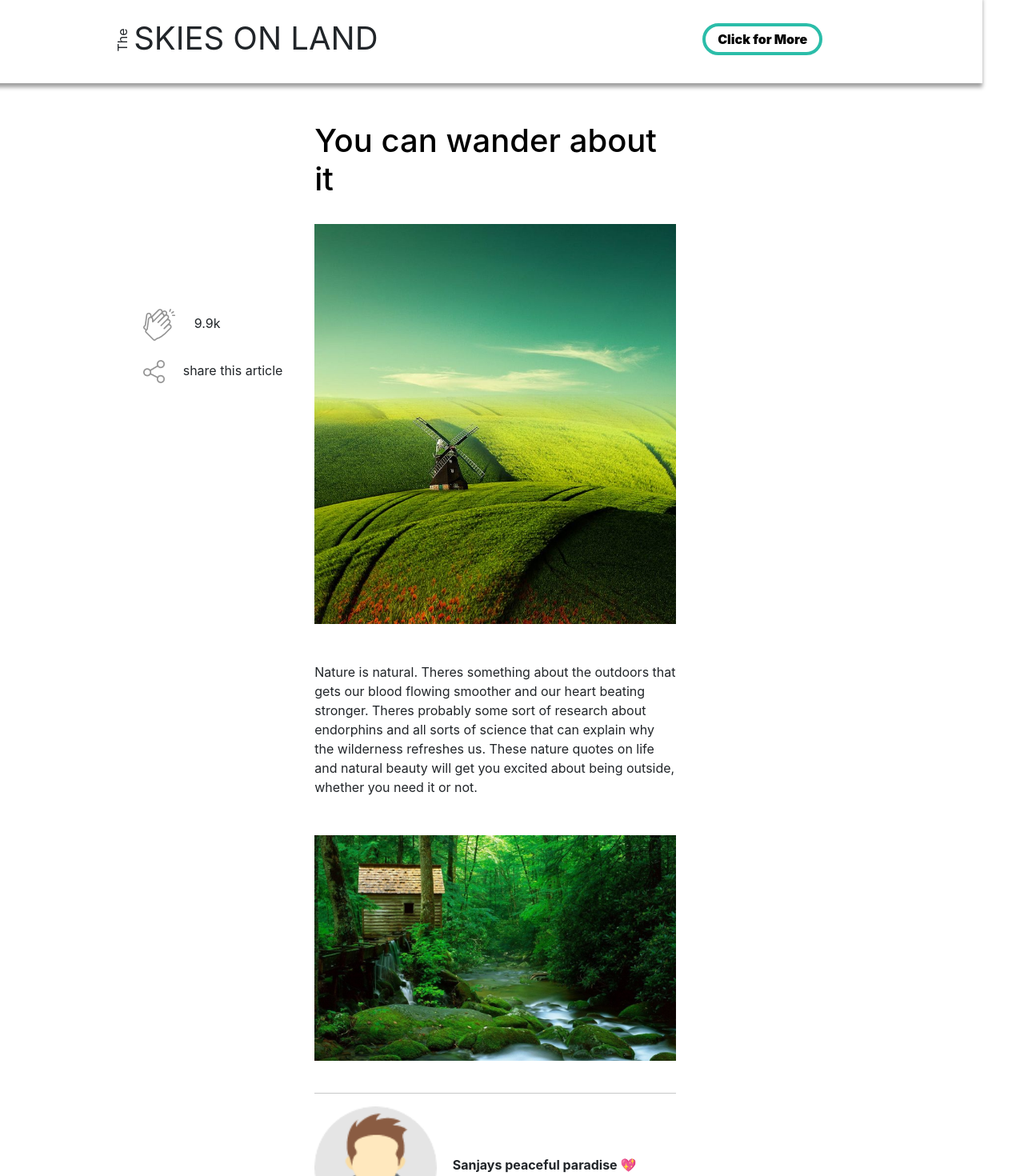
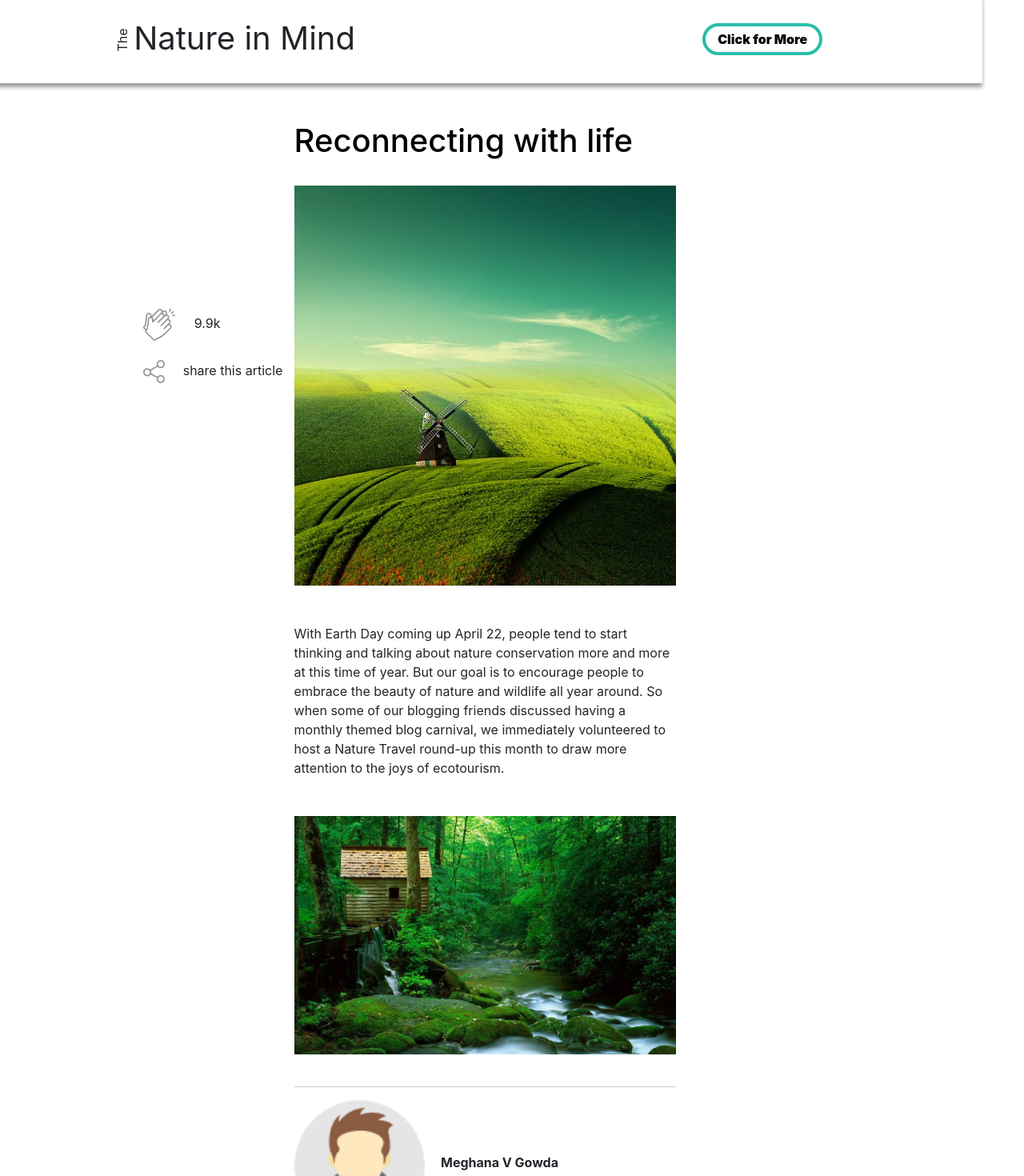
Before and after one commit to meghana121198/project-react, a React (Create React App) app: page /openview in a window 1280 px wide. Shown: the part 6-1476 px from the top of the page at 80% size. Built offline with nearby package versions, Linux system fonts and the light colour scheme; the HTML template or start-up script is replaced by a standard one.

Commit message:
Update openview.jsx

```diff
--- a/src/pages/openview.jsx
+++ b/src/pages/openview.jsx
@@ -14,7 +14,7 @@ return (
     <div className='hde'><br/>
     <span className='lft'>
     <p className='rtt'>The</p>
-        <span className='fs-1'>SKIES ON LAND</span>
+        <span className='fs-1'>Nature in Mind</span>
     </span>
     <button className='gta'>Click for More</button>
     </div>
@@ -25,10 +25,10 @@ return (
         </div>
         <div>
         <br/><br/>
-        <h1 style={{color:"black"}}>You can wander about it</h1><br/>
+        <h1 style={{color:"black"}}>Reconnecting with life</h1><br/>
         <div className='icc'></div>
         <br/><br/>
-        <div className='bgt'>Nature is natural. Theres something about the outdoors that gets our blood flowing smoother and our heart beating stronger. Theres probably some sort of research about endorphins and all sorts of science that can explain why the wilderness refreshes us. These nature quotes on life and natural beauty will get you excited about being outside, whether you need it or not.</div>
+        <div className='bgt'>With Earth Day coming up April 22, people tend to start thinking and talking about nature conservation more and more at this time of year. But our goal is to encourage people to embrace the beauty of nature and wildlife all year around. So when some of our blogging friends discussed having a monthly themed blog carnival, we immediately volunteered to host a Nature Travel round-up this month to draw more attention to the joys of ecotourism.</div>
 
         <br/><br/>
         <img className='nmn' src={img11} alt=""/><br/><br/><hr/>
@@ -38,8 +38,8 @@ return (
         </div>
         <div>
             <span className='hhh'>
-            <b>Sanjays peaceful paradise 💖</b><br/>
-            <span>ones who loves nature.</span></span>
+            <b>Meghana V Gowda</b><br/>
+            <span>whole of nature and its beauty.</span></span>
         </div>
         </div>
 
```
